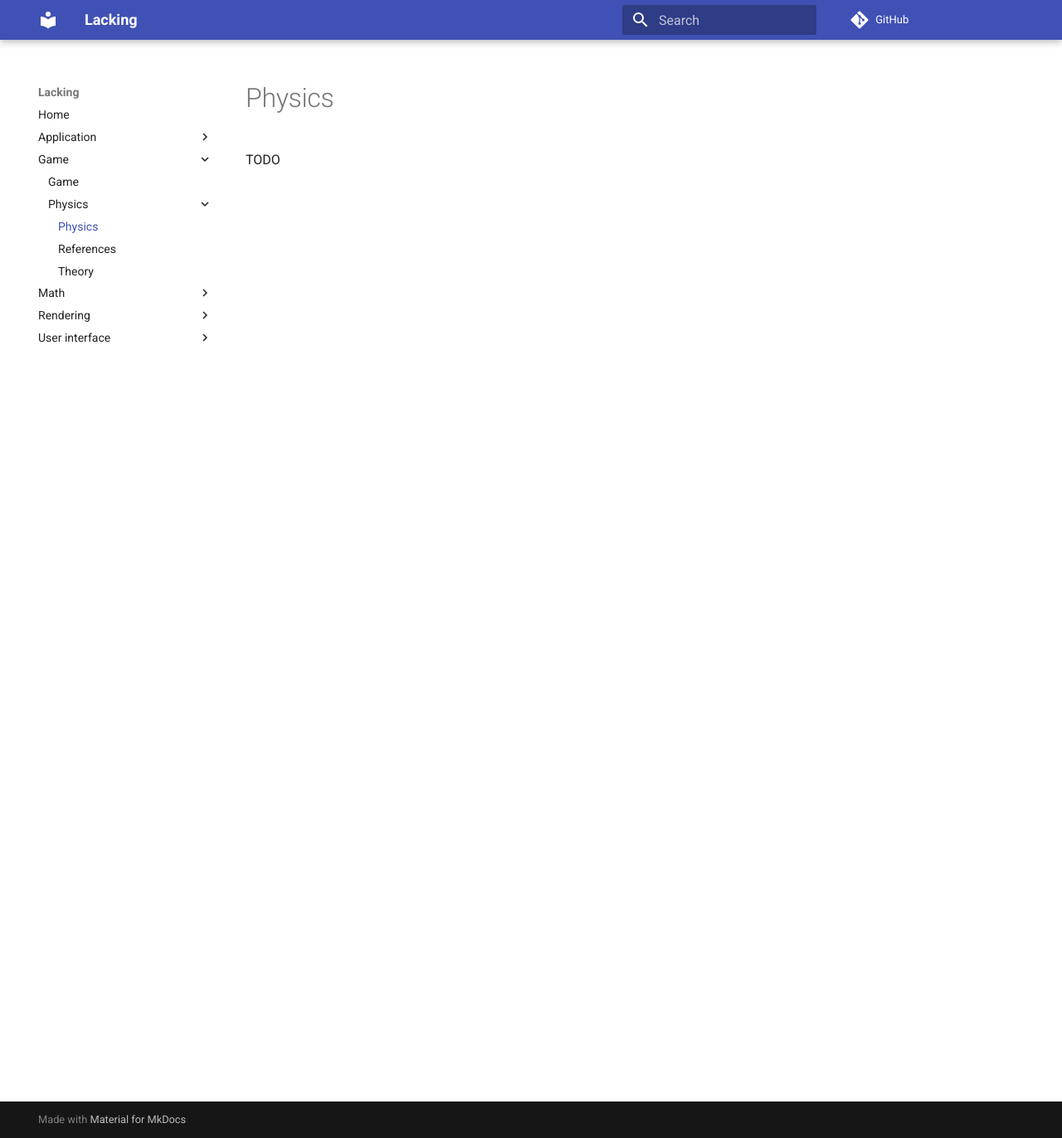
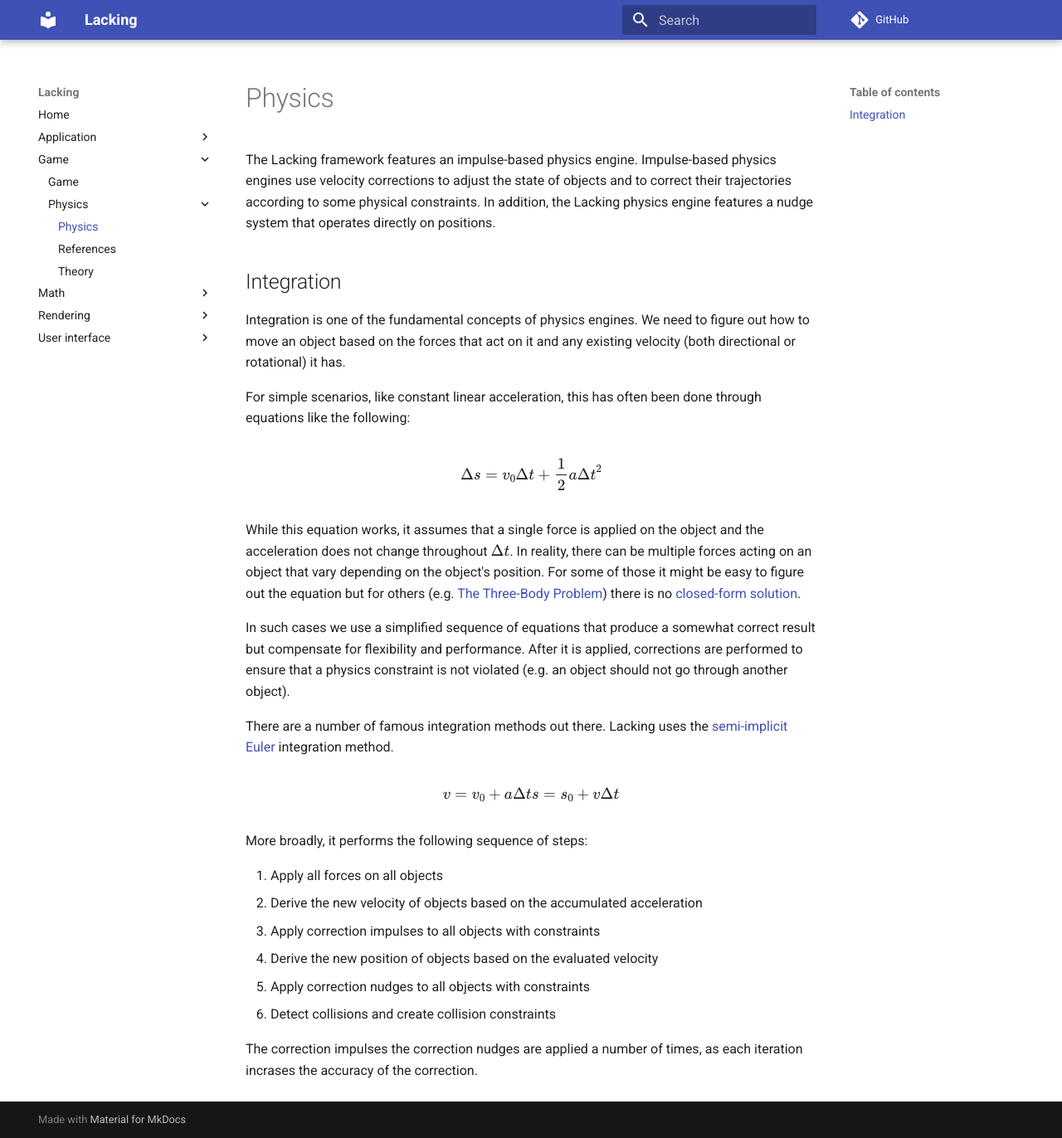
Before and after one commit to mokiat/lacking, an MkDocs documentation site: the page built from docs/game/physics/index.md, in a window 1280 px wide and 1372 px high. Shown: the whole window at 83% size. Built offline with MkDocs 1.6.1 and Material for MkDocs 9.7.7, drawn with Linux system fonts in a browser that asks for light colours; comment, search, counter and statistics services are not loaded.

Commit message:
Add more docu

```diff
--- a/docs/game/physics/index.md
+++ b/docs/game/physics/index.md
@@ -1,3 +1,36 @@
 # Physics
 
-TODO
+The Lacking framework features an impulse-based physics engine. Impulse-based physics engines use velocity corrections to adjust the state of objects and to correct their trajectories according to some physical constraints. In addition, the Lacking physics engine features a nudge system that operates directly on positions.
+
+## Integration
+
+Integration is one of the fundamental concepts of physics engines. We need to figure out how to move an object based on the forces that act on it and any existing velocity (both directional or rotational) it has.
+
+For simple scenarios, like constant linear acceleration, this has often been done through equations like the following:
+
+$$
+\Delta s = v_0 \Delta t + \frac{1}{2}a{\Delta t}^2
+$$
+
+While this equation works, it assumes that a single force is applied on the object and the acceleration does not change throughout $\Delta t$. In reality, there can be multiple forces acting on an object that vary depending on the object's position. For some of those it might be easy to figure out the equation but for others (e.g. [The Three-Body Problem](https://en.wikipedia.org/wiki/Three-body_problem)) there is no [closed-form solution](https://en.wikipedia.org/wiki/Closed-form_expression).
+
+In such cases we use a simplified sequence of equations that produce a somewhat correct result but compensate for flexibility and performance. After it is applied, corrections are performed to ensure that a physics constraint is not violated (e.g. an object should not go through another object).
+
+There are a number of famous integration methods out there. Lacking uses the [semi-implicit Euler](https://en.wikipedia.org/wiki/Semi-implicit_Euler_method) integration method.
+
+$$
+v = v_0 + a \Delta t
+\\
+s = s_0 + v \Delta t
+$$
+
+More broadly, it performs the following sequence of steps:
+
+1. Apply all forces on all objects
+1. Derive the new velocity of objects based on the accumulated acceleration
+1. Apply correction impulses to all objects with constraints
+1. Derive the new position of objects based on the evaluated velocity
+1. Apply correction nudges to all objects with constraints
+1. Detect collisions and create collision constraints
+
+The correction impulses the correction nudges are applied a number of times, as each iteration incrases the accuracy of the correction.
```
